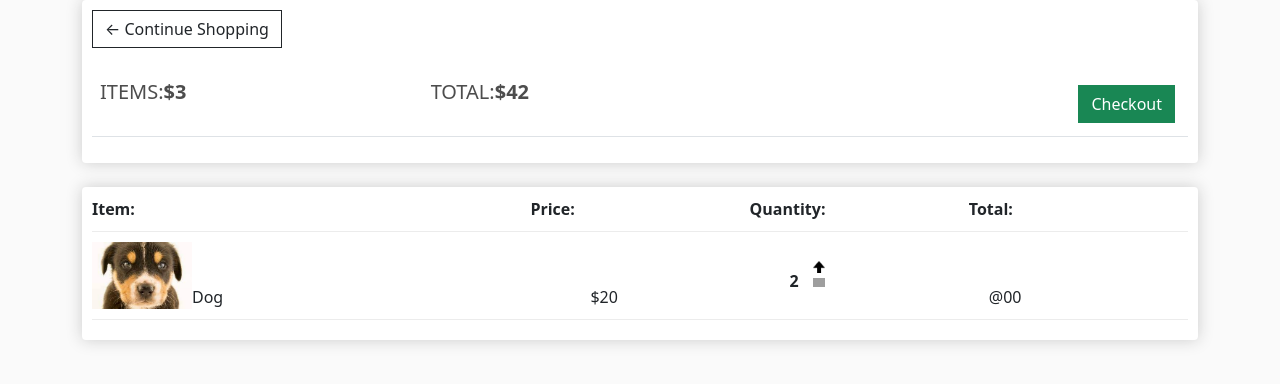
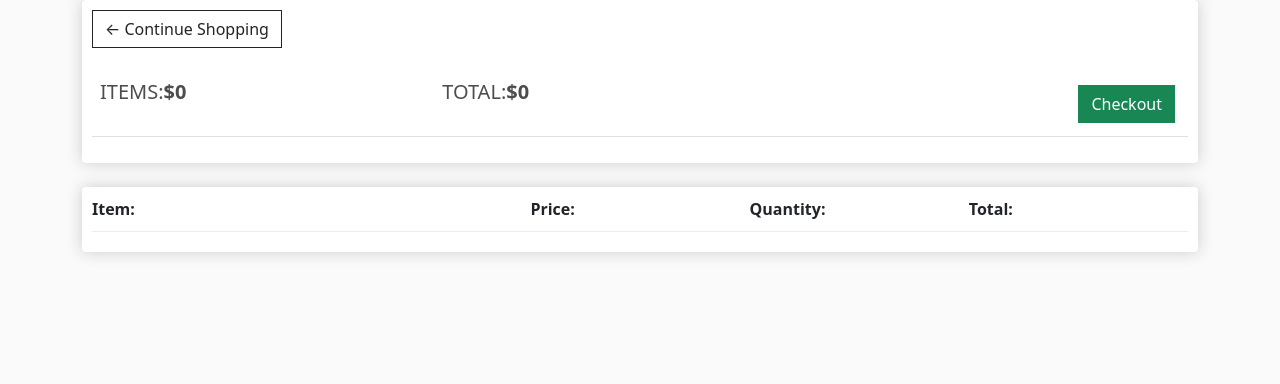
Before and after one commit to Kiash254/ecom, a Django app: page /cart/ in a window 1280 px wide. Shown: the part 95-479 px from the top of the page. Run offline with Django 3.2, Linux system fonts and the light colour scheme; lists and menus that the app fills with data are empty; some libraries are stand-ins or nearby versions; grey boxes are pictures that could not be loaded.

Commit message:
added some data on templates dyanamic

```diff
--- a/frontend/templates/cart.html
+++ b/frontend/templates/cart.html
@@ -11,8 +11,8 @@
             <br>
             <table class="table">
                 <tr>
-                    <th> <h5> ITEMS:<strong>$3</strong></h5></th>
-                    <th> <h5> TOTAL:<strong>$42</strong></h5></th>
+                    <th> <h5> ITEMS:<strong>${{order.get_cart_items}}</strong></h5></th>
+                    <th> <h5> TOTAL:<strong>${{order.get_cart_total}}</strong></h5></th>
                     <th> <a style="float:right;margin:5px;" class="btn btn-success" href="{% url 'products:checkout' %}">
                         Checkout</a></th>
                 </tr>
@@ -29,22 +29,21 @@
                 <div style="flex:1"> <strong> Quantity: </strong> </div>
                 <div style="flex:1"> <strong> Total:  </strong></div>
             </div>
-
+            {% for item in items %}
             <div class="cart-row">
-                <div stlye="flex:2"> <img class="row-image" src="{%  static '/images/dog.jpg' %}"> </div>
-                <div style="flex:2">Dog</div>
-                <div style="flex:1">$20</div>
+                <div stlye="flex:2"> <img class="row-image" src="{{item.imageURL}}"> </div>
+                <div style="flex:2">{{item.name}}</div>
+                <div style="flex:1">${{item.price|floatformat:2}}</div>
                 <div style="flex:1">
-                    <p class="quantity"> 2</p>
+                    <p class="quantity">{{item.quantity}}</p>
                     <div class="quantity">
                         <img class="chg-quantity" src="{% static 'images/up.png' %}">
                         <img class="chg-quantity" src="{% static 'images/down.png' %}">
                     </div>
                 </div>
-                <div style="flex:1">@00</div>
+                <div style="flex:1">@{{item.get_total}}</div>
             </div>
-
-
+            {% endfor %}
         </div>
 
     </div>
--- a/products/views.py
+++ b/products/views.py
@@ -11,9 +11,39 @@ def product(request):
     return render(request, 'product.html', context)
 
 def cart(request):
-      context={}
-      return render(request, 'cart.html')
+    if request.user.is_authenticated:
+        customer=request.user.customer
+        order,created=Order.objects.get_or_create(customer=customer,complete=False)
+        items=order.orderitem_set.all()
+    else:
+        items=[]
+        order={
+            'get_cart_total':0,'get_cart_items':0,'shipping':False
+        }
+
+        context={
+            "items":items,
+            "order":order,
+
+        }
+        return render(request, 'cart.html', context)
+
 
 def checkout(request):
-     context={}
-     return render(request, 'checkout.html')
+
+    if request.user.is_authenticated:
+        customer=request.user.customer
+        order,created=Order.objects.get_or_create(customer=customer,complete=False)
+        items=order.orderitem_set.all()
+    else:
+        items=[]
+        order={
+            'get_cart_total':0,'get_cart_items':0,'shipping':False
+        }
+
+        context={
+            "items":items,
+            "order":order,
+
+        }
+    return render(request, 'checkout.html',context)
```
Also changed, not shown: frontend/templates/checkout.html (+8 -4 lines), products/models.py (+15 -0 lines).
